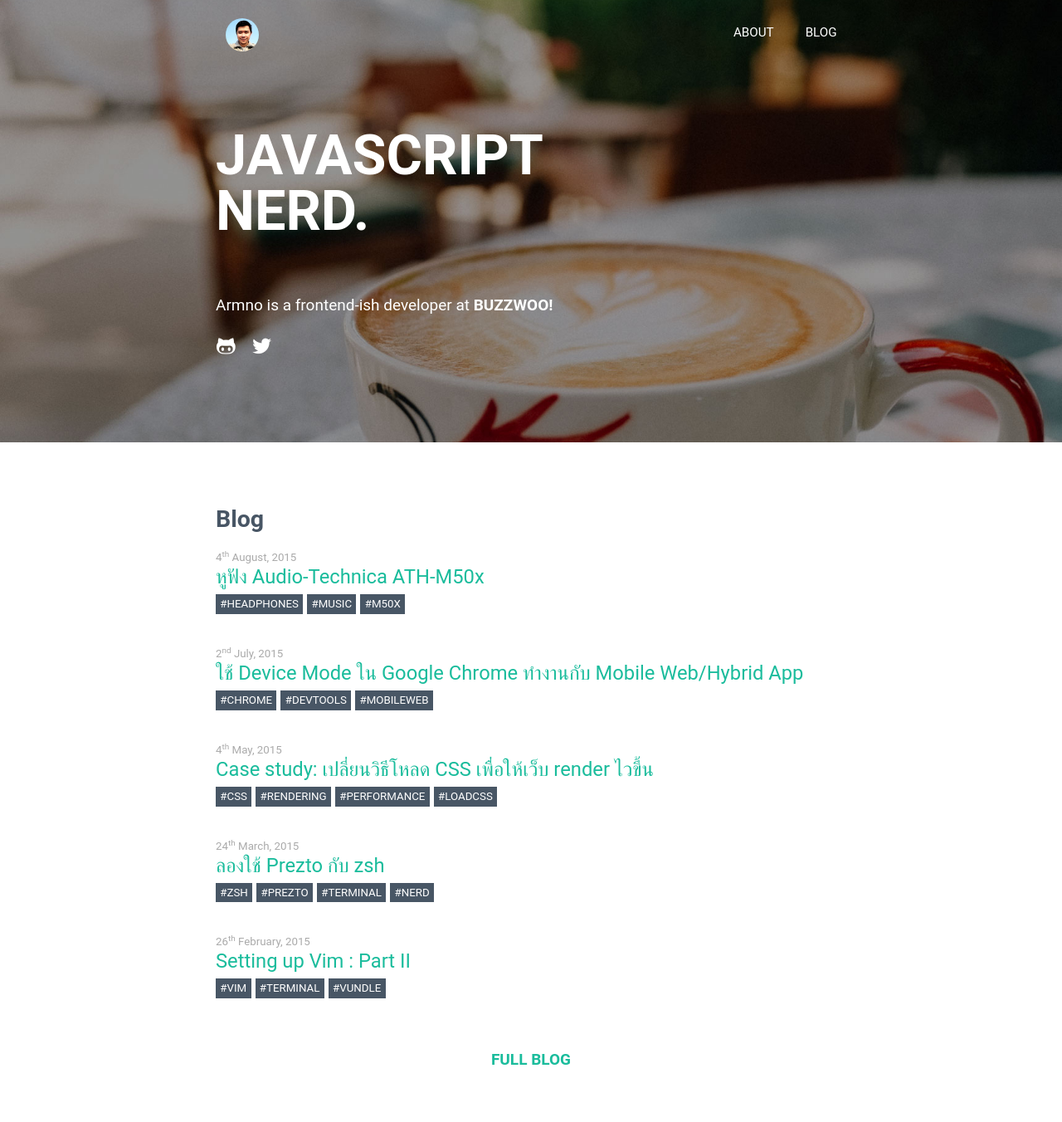
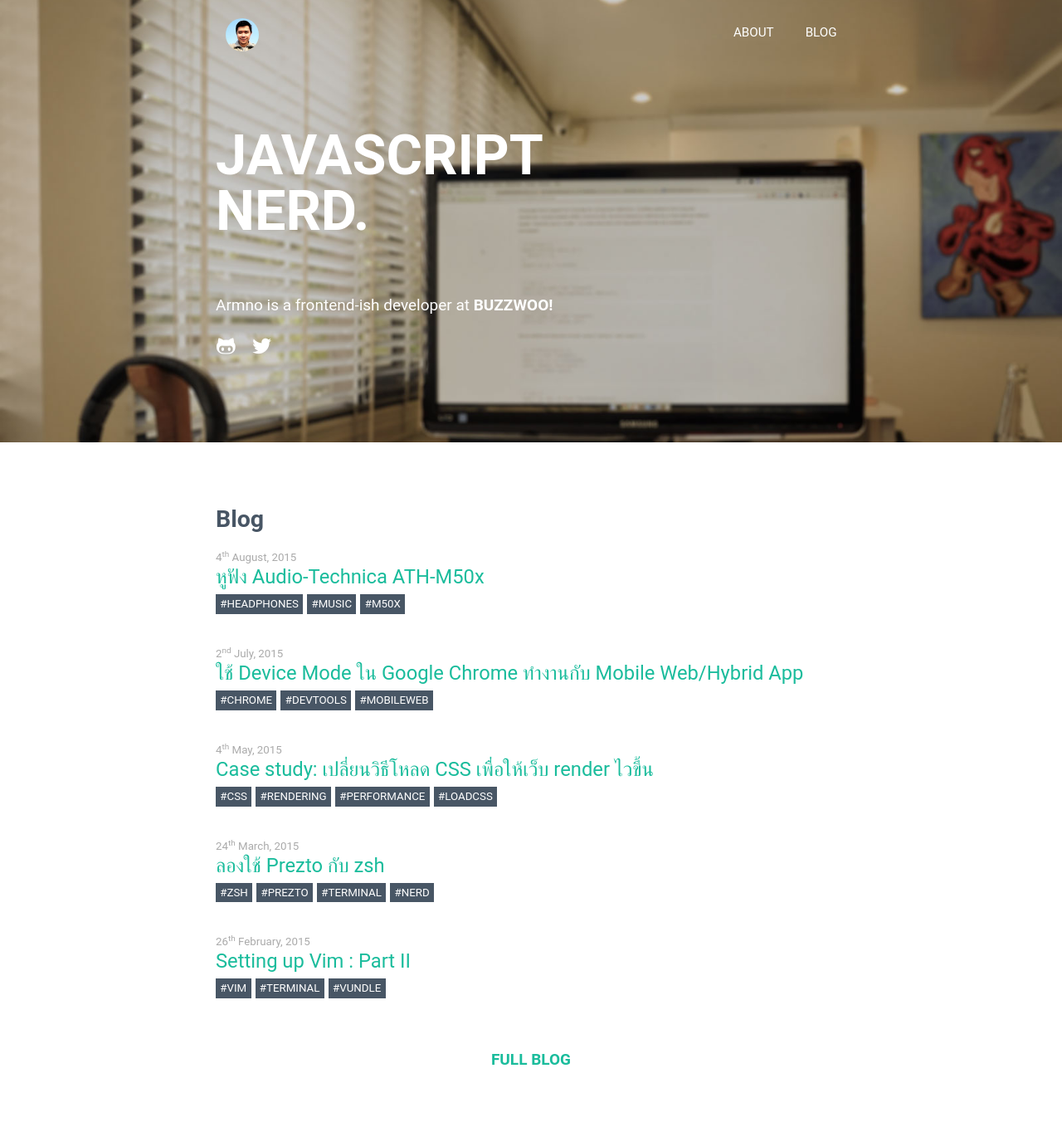
Before and after one commit to armno/armno.github.io, a Jekyll site: the page built from index.html, in a window 1280 px wide. Shown: the whole page at 83% size. Built offline with Jekyll 4.4.1, drawn with Linux system fonts in a browser that asks for light colours; some web fonts are replaced; the list of posts is cut into pages by our own code.

Commit message:
update background photo of home page

```diff
--- a/css/main.scss
+++ b/css/main.scss
@@ -231,7 +231,7 @@ pre > code {
 
 .home-header {
   background-color: $green;
-  background-image: url('/img/bg-coffee-mobile.jpg');
+  background-image: url('/img/bg-desk-mobile.jpg');
   background-repeat: no-repeat;
   background-size: cover;
   background-position: center;
@@ -239,11 +239,11 @@ pre > code {
   padding-bottom: 4rem;
 
   @media only screen and (min-width: 600px) and (max-width: 1100px) {
-    background-image: url('/img/bg-coffee-large.jpg');
+    background-image: url('/img/bg-desk-large.jpg');
   }
 
   @media only screen and (min-width: 1101px) {
-    background-image: url('/img/bg-coffee-xlarge.jpg');
+    background-image: url('/img/bg-desk-xlarge.jpg');
     padding-bottom: 5rem;
   }
 }
```
Also changed, not shown: img/bg-coffee-large.jpg (deleted), img/bg-coffee-mobile.jpg (deleted), img/bg-coffee-xlarge.jpg (deleted), img/bg-desk-large.jpg (added), img/bg-desk-mobile.jpg (added), img/bg-desk-xlarge.jpg (added).
